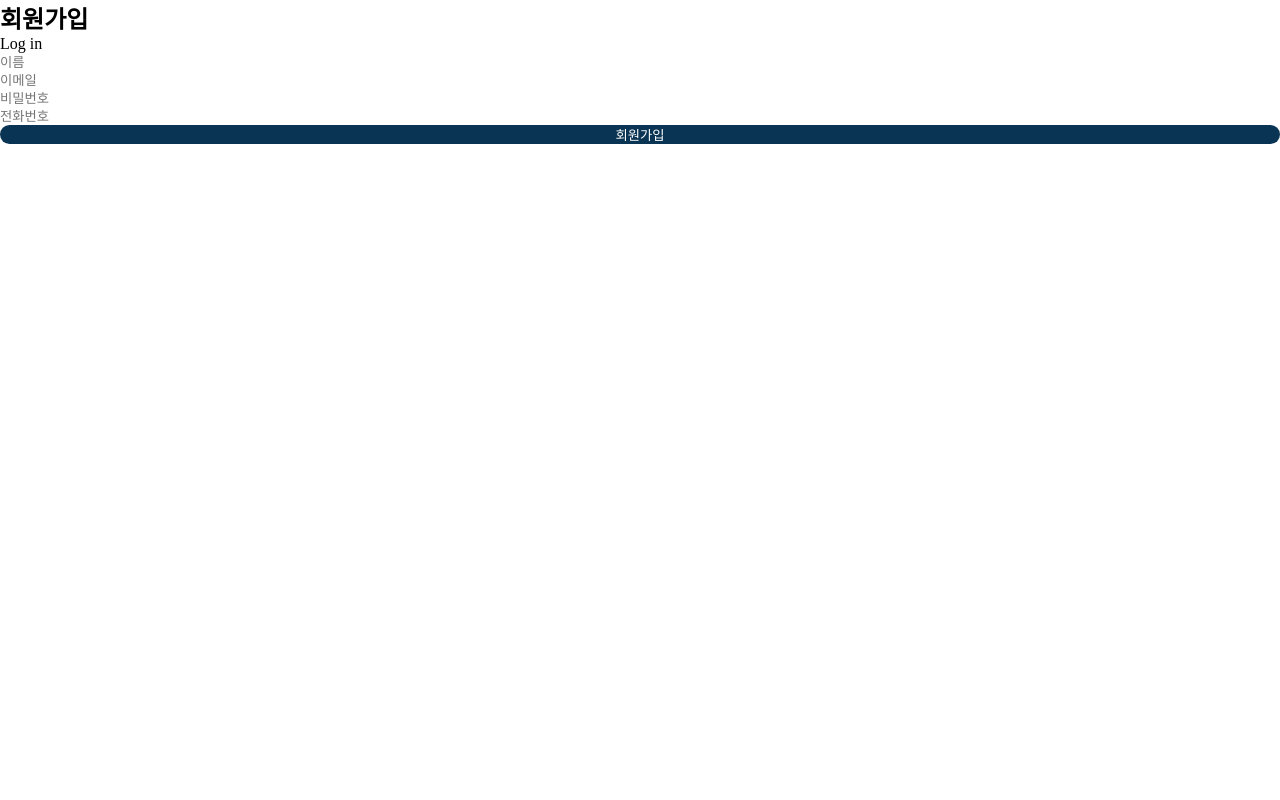
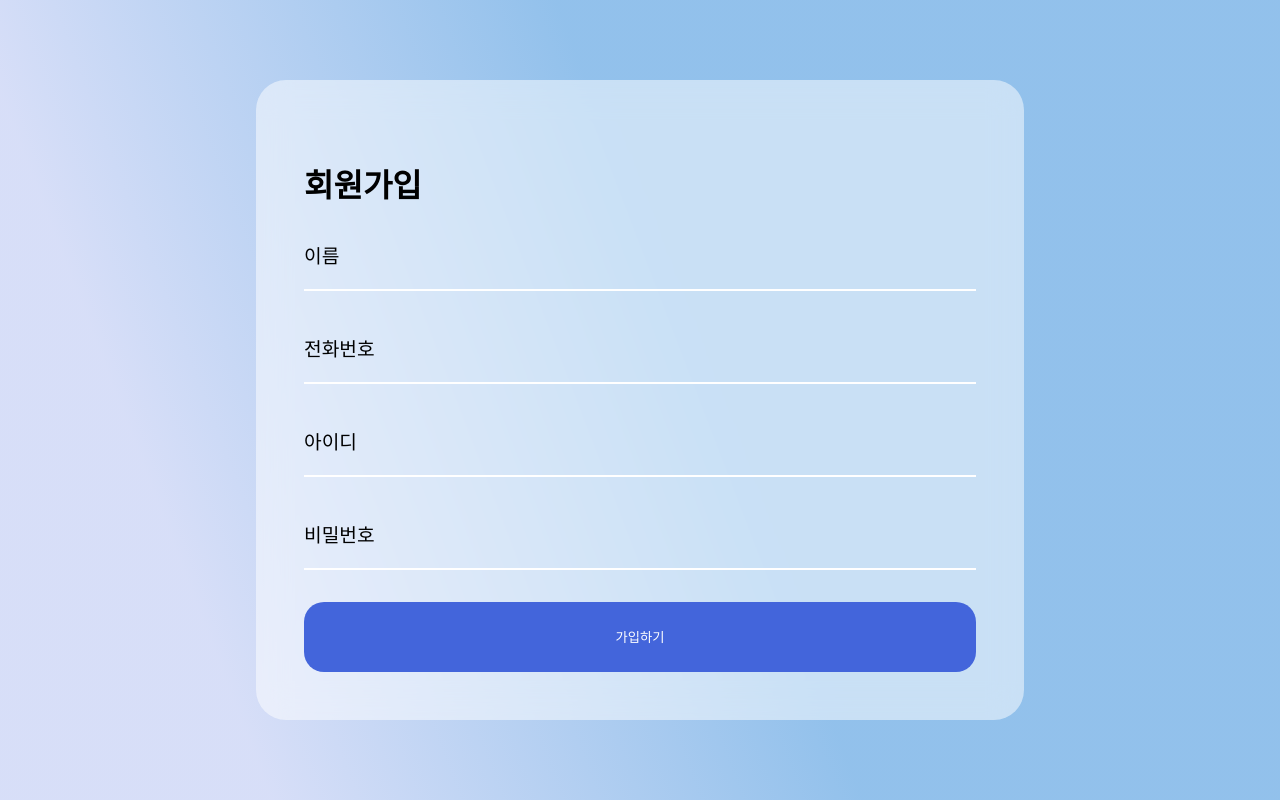
Before and after one commit to BusinessZIP/businesszip-frontend, a React (Vite) app: page /signUp in a window 1280 px wide. Built offline with nearby package versions, Linux system fonts and the light colour scheme.

Commit message:
style : add style signIn and signUp

```diff
--- a/src/pages/SignInPage.jsx
+++ b/src/pages/SignInPage.jsx
@@ -1,17 +1,71 @@
 import { useForm } from 'react-hook-form';
+import { useNavigate } from 'react-router-dom';
 import styled from 'styled-components';
 
 import Input from '@/components/input';
 
-const Button = styled.button`
-	background: #0a3453;
+const Container = styled.div`
+	position: relative;
+	width: 100vw;
+	height: 100vh;
+	background: linear-gradient(69.01deg, rgba(34, 74, 215, 0.84) 17.08%, #7fb6e8 93.54%);
+`;
+
+const FormWrapper = styled.div`
+	position: absolute;
+	width: 60%;
+	height: 80%;
+	display: flex;
+	flex-direction: column;
+	justify-content: space-between;
+	padding: 5rem 3rem 3rem;
+	box-sizing: border-box;
+	left: 50%;
+	top: 50%;
+	transform: translate(-50%, -50%);
+	background: rgba(255, 255, 255, 0.5);
+	form {
+		height: 40%;
+		display: flex;
+		flex-direction: column;
+		justify-content: space-between;
+	}
+	@supports ((-webkit-backdrop-filter: none) or (backdrop-filter: none)) {
+		backdrop-filter: blur(16px);
+	}
+	border-radius: 30px;
+`;
+
+const Title = styled.h2`
+	color: white;
+	font-size: 2rem;
+`;
+
+const SignInInput = styled(Input)`
+	color: #e1e1e1;
+	font-size: 1.2rem;
+	::placeholder {
+		font-size: 1.2rem;
+		color: #e1e1e1;
+	}
+	height: 4rem;
+`;
+
+const SignInButton = styled.button`
+	background: #4365db;
+	border-radius: 20px;
 	color: white;
 	width: 100%;
 	border: none;
-	border-radius: 33px;
+	padding: 1.6rem 0px;
+`;
+
+const SignUpButton = styled(SignInButton)`
+	background: #6390e1;
 `;
 
 function SignInPage() {
+	const navigate = useNavigate();
 	const {
 		register,
 		handleSubmit,
@@ -22,18 +76,21 @@ function SignInPage() {
 		defaultValues: {},
 	});
 
+	const goSignUpPage = () => navigate('/signUp');
+
 	const onSubmit = (data) => {
 		console.log(data);
 	};
 
 	return (
-		<div>
-			<h2>로그인</h2>
-			<p>Log in</p>
-			<form onSubmit={handleSubmit(onSubmit)}>
-				<Input
+		<Container>
+			<FormWrapper>
+				<Title>로그인</Title>
+				<form>
+					<SignInInput
 						errorMessage={errors.email?.message}
-					placeholder='email'
+						color='#ffffff'
+						placeholder='ID'
 						{...register('email', {
 							required: '이메일 입력해주세요',
 							pattern: {
@@ -42,17 +99,20 @@ function SignInPage() {
 							},
 						})}
 					/>
-				<Input
+					<SignInInput
 						errorMessage={errors.password?.message}
+						color='#ffffff'
 						type='password'
 						placeholder='PW'
 						{...register('password', {
 							required: '비밀번호를 입력해주세요.',
 						})}
 					/>
-				<Button>로그인</Button>
 				</form>
-		</div>
+				<SignInButton onClick={handleSubmit(onSubmit)}>로그인 하기</SignInButton>
+				<SignUpButton onClick={goSignUpPage}>회원가입 하기</SignUpButton>
+			</FormWrapper>
+		</Container>
 	);
 }
 
--- a/src/pages/SignUpPage.jsx
+++ b/src/pages/SignUpPage.jsx
@@ -3,12 +3,64 @@ import styled from 'styled-components';
 
 import Input from '@/components/input';
 
-const Button = styled.button`
-	background: #0a3453;
+const Container = styled.div`
+	position: relative;
+	width: 100vw;
+	height: 100vh;
+	background: linear-gradient(
+		69.01deg,
+		rgba(34, 74, 215, 0.18) 17.08%,
+		rgba(127, 182, 232, 0.85) 54.36%
+	);
+`;
+
+const FormWrapper = styled.div`
+	position: absolute;
+	width: 60%;
+	height: 80%;
+	display: flex;
+	flex-direction: column;
+	justify-content: space-between;
+	padding: 5rem 3rem 3rem;
+	box-sizing: border-box;
+	left: 50%;
+	top: 50%;
+	transform: translate(-50%, -50%);
+	background: rgba(255, 255, 255, 0.5);
+	form {
+		height: 70%;
+		display: flex;
+		flex-direction: column;
+		justify-content: space-between;
+	}
+	@supports ((-webkit-backdrop-filter: none) or (backdrop-filter: none)) {
+		backdrop-filter: blur(16px);
+	}
+	border-radius: 30px;
+`;
+
+const Title = styled.h2`
+	color: black;
+	font-size: 2rem;
+`;
+
+const SignUpInput = styled(Input)`
+	color: black;
+	font-size: 1.2rem;
+	::placeholder {
+		font-size: 1.2rem;
+		color: black;
+	}
+	height: 4rem;
+`;
+
+const SignInButton = styled.button`
+	background: #4365db;
+	border-radius: 20px;
 	color: white;
 	width: 100%;
 	border: none;
-	border-radius: 33px;
+	padding: 1.6rem 0px;
 `;
 
 function SignUpPage() {
@@ -27,38 +79,21 @@ function SignUpPage() {
 	};
 
 	return (
-		<div>
-			<h2>회원가입</h2>
-			<p>Log in</p>
-			<form onSubmit={handleSubmit(onSubmit)}>
-				<Input
+		<Container>
+			<FormWrapper>
+				<Title>회원가입</Title>
+				<form>
+					<SignUpInput
 						errorMessage={errors.name?.message}
+						color='#ffffff'
 						placeholder='이름'
 						{...register('name', {
 							required: '이름을 입력해주세요',
 						})}
 					/>
-				<Input
-					errorMessage={errors.email?.message}
-					placeholder='이메일'
-					{...register('email', {
-						required: '이메일을 입력해주세요',
-						pattern: {
-							value: /^[A-Za-z0-9._%+-]+@[\S+.]+$/,
-							message: '이메일형식만 사용할 수 있습니다.',
-						},
-					})}
-				/>
-				<Input
-					errorMessage={errors.password?.message}
-					type='password'
-					placeholder='비밀번호'
-					{...register('password', {
-						required: '비밀번호를 입력해주세요.',
-					})}
-				/>
-				<Input
+					<SignUpInput
 						errorMessage={errors.phoneNumber?.message}
+						color='#ffffff'
 						placeholder='전화번호'
 						{...register('phoneNumber', {
 							required: '전화번호를 입력해주세요',
@@ -68,9 +103,31 @@ function SignUpPage() {
 							},
 						})}
 					/>
-				<Button>회원가입</Button>
+					<SignUpInput
+						errorMessage={errors.email?.message}
+						color='#ffffff'
+						placeholder='아이디'
+						{...register('email', {
+							required: '이메일을 입력해주세요',
+							pattern: {
+								value: /^[A-Za-z0-9._%+-]+@[\S+.]+$/,
+								message: '이메일형식만 사용할 수 있습니다.',
+							},
+						})}
+					/>
+					<SignUpInput
+						errorMessage={errors.password?.message}
+						color='#ffffff'
+						type='password'
+						placeholder='비밀번호'
+						{...register('password', {
+							required: '비밀번호를 입력해주세요.',
+						})}
+					/>
 				</form>
-		</div>
+				<SignInButton onClick={handleSubmit(onSubmit)}>가입하기</SignInButton>
+			</FormWrapper>
+		</Container>
 	);
 }
 
```
Lines whose indentation alone changed are shown as unchanged.
